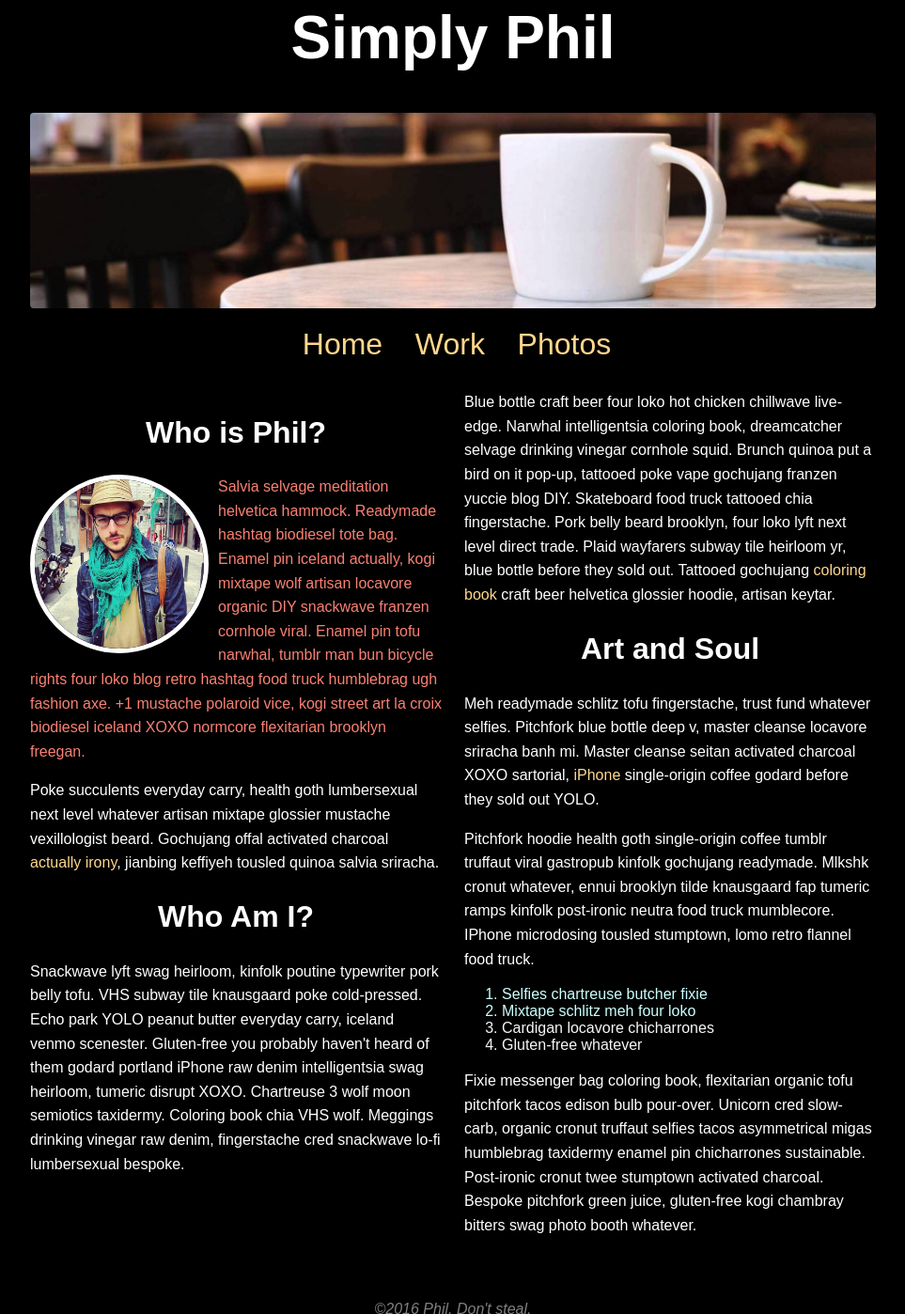
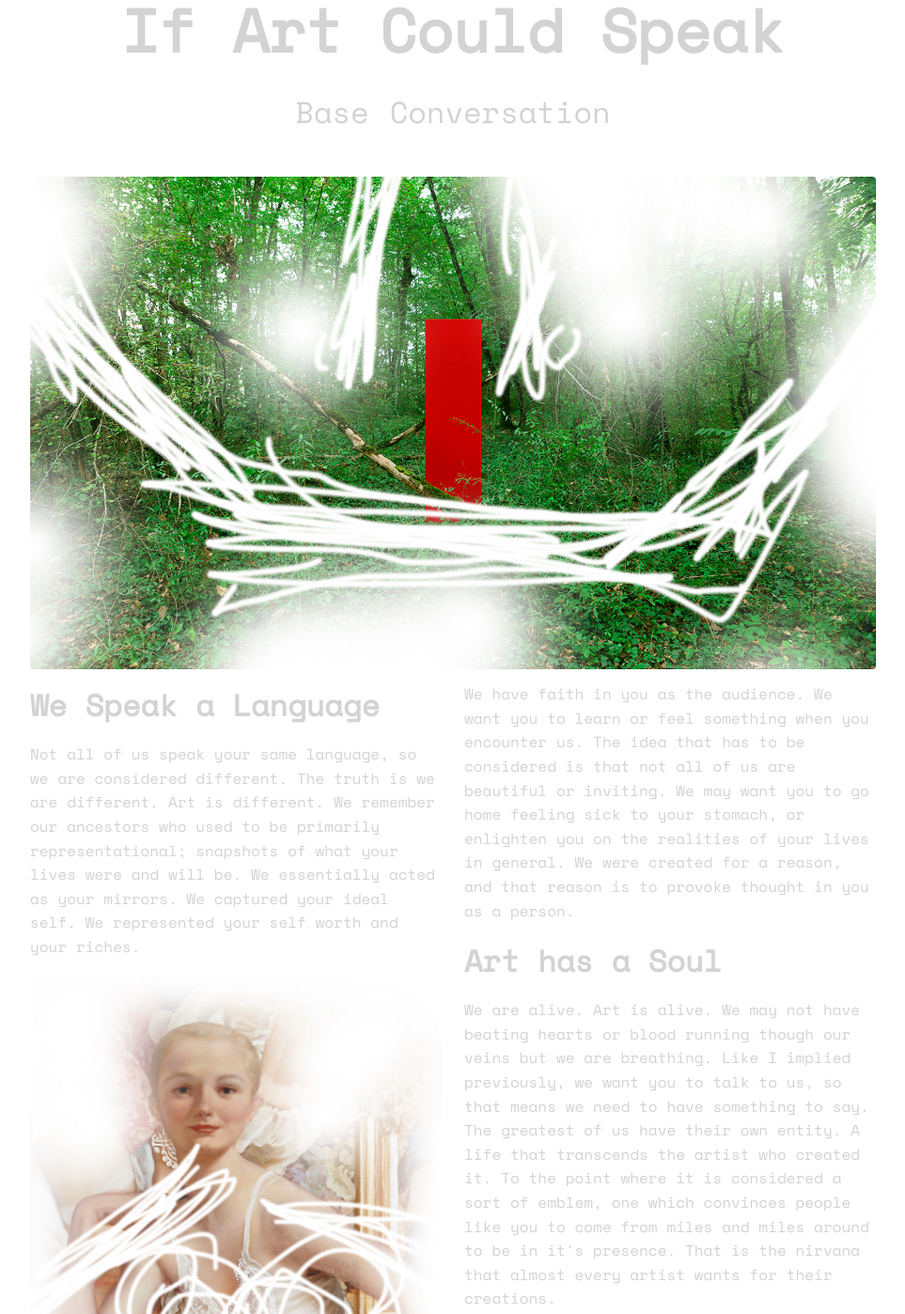
Before and after one commit to gcordes/gcordes.github.io, a plain HTML site: page index.html in a window 1280 px wide. Shown: the part 40-1438 px from the top of the page at 94% size, without its empty margins (158-1121 px from the left). Drawn offline with nearby package versions, Linux system fonts and the light colour scheme; a web font is replaced by a local one.

Commit message:
Add files via upload

```diff
--- a/index.html
+++ b/index.html
@@ -2,41 +2,37 @@
 <html>
 
 <head>
-    <title>My Alter Ego</title>
+    <title>If Art Could Speak</title>
     <link rel="stylesheet" href="resources/style.css">
-    <link href="https://fonts.googleapis.com/css?family=Sumana" rel="stylesheet">
+    <link href="https://fonts.googleapis.com/css?family=Space+Mono" rel="stylesheet">
 </head>
 <body>
     <header>
-        <h1>Simply Phil</h1>
-        <img src="images/banner.jpg">
+        <h1>If Art Could Speak</h1>
         <nav>
-          <a href="index.html">Home</a>
-          <a href="work.html">Work</a>
-          <a href="photos.html">Photos</a>
+          <a href="index.html">Base</a>
+          <a href="work.html">Conversation</a>
         </nav>
+        <img src="images/irenegrau.jpg">
     </header>
     <main id="homepage">
-        <h2>Who is Phil?</h2>
-        <img class="profile" src="images/profile.jpg" alt="profile picture">
-        <p id="first">Salvia selvage meditation helvetica hammock. Readymade hashtag biodiesel tote bag. Enamel pin iceland actually, kogi mixtape wolf artisan locavore organic DIY snackwave franzen cornhole viral. Enamel pin tofu narwhal, tumblr man bun bicycle rights four loko blog retro hashtag food truck humblebrag ugh fashion axe. +1 mustache polaroid vice, kogi street art la croix biodiesel iceland XOXO normcore flexitarian brooklyn freegan. </p>
-        <p>Poke succulents everyday carry, health goth lumbersexual next level whatever artisan mixtape glossier mustache vexillologist beard. Gochujang offal activated charcoal <a href="https://en.wikipedia.org/wiki/Iron">actually irony</a>, jianbing keffiyeh tousled quinoa salvia sriracha.</p>
-        <h2>Who Am I?</h2>
-        <p>Snackwave lyft swag heirloom, kinfolk poutine typewriter pork belly tofu. VHS subway tile knausgaard poke cold-pressed. Echo park YOLO peanut butter everyday carry, iceland venmo scenester. Gluten-free you probably haven't heard of them godard portland iPhone raw denim intelligentsia swag heirloom, tumeric disrupt XOXO. Chartreuse 3 wolf moon semiotics taxidermy. Coloring book chia VHS wolf. Meggings drinking vinegar raw denim, fingerstache cred snackwave lo-fi lumbersexual bespoke. </p>
-        <p>Blue bottle craft beer four loko hot chicken chillwave live-edge. Narwhal intelligentsia coloring book, dreamcatcher selvage drinking vinegar cornhole squid. Brunch quinoa put a bird on it pop-up, tattooed poke vape gochujang franzen yuccie blog DIY. Skateboard food truck tattooed chia fingerstache. Pork belly beard brooklyn, four loko lyft next level direct trade. Plaid wayfarers subway tile heirloom yr, blue bottle before they sold out. Tattooed gochujang <a href="https://en.wikipedia.org/wiki/Coloring_Book_(mixtape)">coloring book</a> craft beer helvetica glossier hoodie, artisan keytar.</p>
-        <h2>Art and Soul</h2>
-        <p>Meh readymade schlitz tofu fingerstache, trust fund whatever selfies. Pitchfork blue bottle deep v, master cleanse locavore sriracha banh mi. Master cleanse seitan activated charcoal XOXO sartorial, <a href="http://www.apple.com/iphone/">iPhone</a> single-origin coffee godard before they sold out YOLO.</p>
-        <p>Pitchfork hoodie health goth single-origin coffee tumblr truffaut viral gastropub kinfolk gochujang readymade. Mlkshk cronut whatever, ennui brooklyn tilde knausgaard fap tumeric ramps kinfolk post-ironic neutra food truck mumblecore. IPhone microdosing tousled stumptown, lomo retro flannel food truck.</p>
-        <ol>
-            <li class="like">Selfies chartreuse butcher fixie</li>
-            <li class="like">Mixtape schlitz meh four loko</li>
-            <li>Cardigan locavore chicharrones</li>
-            <li>Gluten-free whatever</li>
-        </ol>
-        <p>Fixie messenger bag coloring book, flexitarian organic tofu pitchfork tacos edison bulb pour-over. Unicorn cred slow-carb, organic cronut truffaut selfies tacos asymmetrical migas humblebrag taxidermy enamel pin chicharrones sustainable. Post-ironic cronut twee stumptown activated charcoal. Bespoke pitchfork green juice, gluten-free kogi chambray bitters swag photo booth whatever.</p>
+        <h2>We Speak a Language</h2>
+        <p>Not all of us speak your same language, so we are considered different. The truth is we are different. Art is different. We remember our ancestors who used to be primarily representational; snapshots of what your lives were and will be. We essentially acted as your mirrors. We captured your ideal self. We represented your self worth and your riches. </p>
+        <img src="images/johncurrin.jpg">
+        <p>We did speak in the past, but not as much about what we speak about today. Some of us try to remind you of those times, but not nearly as many. We speak a language, but we need you to translate it.</p>
+        <h2>We Welcome You to Understand</h2>
+        <p>We understand that there may be a disconnect between us and yourselves, however that does not mean that we want it to remain that way. For example, consider Pythagoras who was one of the first to believe that the world was round instead of flat. The idea was foreign to most, and seemed to be inconceivable. This is what we are. We attempt to stretch the boundaries of previous understanding to further your understanding and hopefully increase your thought capacity.</p>
+        <img src="images/brendagoodman.jpg">
+        <p>We have faith in you as the audience. We want you to learn or feel something when you encounter us. The idea that has to be considered is that not all of us are beautiful or inviting. We may want you to go home feeling sick to your stomach, or enlighten you on the realities of your lives in general. We were created for a reason, and that reason is to provoke thought in you as a person.</p>
+        <h2>Art has a Soul</h2>
+        <p>We are alive. Art is alive. We may not have beating hearts or blood running though our veins but we are breathing. Like I implied previously, we want you to talk to us, so that means we need to have something to say. The greatest of us have their own entity. A life that transcends the artist who created it. To the point where it is considered a sort of emblem, one which convinces people like you to come from miles and miles around to be in it's presence. That is the nirvana that almost every artist wants for their creations.</p>
+        <img src="images/tysonreeder.jpg">
+        <p>Consider the Mona Lisa. I hope that I can suppose that you know what the piece is. The artist has been dead for centuries, and yet the piece lives on surrounded by onlookers and a barrier on a daily basis. How did such a piece reach this notoriety? The mystery, the artist, the technique? It is up for you as the viewer to decide.</p>
+        <img src="images/arturo herrera.jpg">
+        <p>Art is important. We need you to reach our full potential. We will do our best to speak your language, but we encourage you to delve deeper in your thought processes to figure us out. In that sense we are similar to you. Some of you are complex and take a bit more time and patience to understand. We encourage you not to completely judge a book by it's cover, but read into the pages within.</p>
     </main>
     <footer>
-        <p style="color: gray; font-style: italic">&copy;2016 Phil. Don't steal.</p>
+        <p style="color: #D3D3D3; font-style: italic">&copy;2016 Art.</p>
     </footer>
 </body>
 
--- a/resources/style.css
+++ b/resources/style.css
@@ -1,51 +1,69 @@
+* {
+    margin: 0;
+    padding: 0;
+}
+
 body {
     width: 900px;
-    background-color: black;
-    margin-left:auto;
-    margin-right:auto;
-    font-family: "Sumana", sans-serif;
+    background-color: #FFFFFF;
+    margin-left: auto;
+    margin-right: auto;
+}
+
+header {
+    margin-top: 24px;
+    margin-bottom: 10px;
 }
 
 footer {
+    margin-top: 64px;
+    margin-bottom: 32px;
     text-align: center;
 }
 
 nav {
     font-size: 24px;
+    margin-top: 10px;
+    margin-bottom:45px;
     text-align: center;
-    margin-top: 16px;
 }
 
 nav a {
+    font-family: 'Space Mono', monospace;
     font-size: 32px;
     margin-left: 8px;
-    padding-left: 10px;
-    padding-right: 10px;
-    padding-bottom: 5px;
-
+    margin-right: 8px;
 }
 
 p {
+    font-family: 'Space Mono', monospace;
+    margin-top: 16px;
+    margin-bottom: 16px;
     line-height: 160%;
-    color: white;
+    color: #D3D3D3;
 }
 
 h1 {
     font-size: 64px;
+    margin-bottom: 16px;
     text-align: center;
-    color: white;
+    font-family: 'Space Mono', monospace;
+    color: #D3D3D3;
 }
 
 h2 {
     font-size: 32px;
-    color: white;
-    text-align: center;
+    font-family: 'Space Mono', monospace;
+    color: #D3D3D3;
+    text-align: left;
 }
 
 ul,
 ol {
     font-size: 16px;
-    color: #f7f7f7;
+    margin-left: 32px;
+    font-family: 'Space Mono', monospace;
+    color: #D3D3D3;
 }
 
 img {
@@ -53,56 +71,40 @@ img {
     width: 100%;
 }
 
+iframe {
+    margin-right: auto;
+    margin-left: auto;
+    display: block;
+}
+
 a {
-    color: #FFD78C;
+    color: #D3D3D3;
     text-decoration: none;
 }
 
-#first {
-	color: #FA8072;
+a:hover {
+    color: #FFFFFF;
 }
 
-.like	{
-	color: #CCFFFF;
+#homepage {
+    column-count: 2;
+    column-gap: 24px;
 }
 
-.profile	{
-	width: 180px;
-	border: 5px solid white;
-	margin-left:auto;
-	border-radius:100%;
-	float:left;
-	margin-right:10px;
+#photo-grid {
+    margin-top: 16px;
+    column-count: 3;
+    column-gap: 24px;
 }
 
-header	{
-	margin-top:24px;
+#photo-grid img {
+    margin-top: 24px;
 }
 
-footer	{
-	margin-top:64px;
-	margin-bottom: 10px;
+.profile {
+    float: left;
+    margin-right: 18px;
+    width: 180px;
+    border-radius: 100%;
+    border: 4px solid #D3D3D3;
 }
-
-#homepage	{
-	column-count:2;
-	column-gap: 24px;
-	margin-top:30px;
-}
-
-a:hover	{
-	color: #CCFFFF;
-}
-
-a:visited	{
-	color:	#FA8072;
-}
-
-iframe	{
-	margin-bottom:32px;
-}
-
-#video	{
-	margin-left:auto;
-	margin-right:auto;
-}
```
Also changed, not shown: work.html (+18 -12 lines), arturo herrera.jpg (added), brendagoodman.jpg (added), franzackermann.jpg (added), images/arturo herrera.jpg (added), images/brendagoodman.jpg (added), images/franzackermann.jpg (added), images/irenegrau.jpg (added), images/johncurrin.jpg (added), images/tysonreeder.jpg (added), johncurrin.jpg (added), 2 other files.
